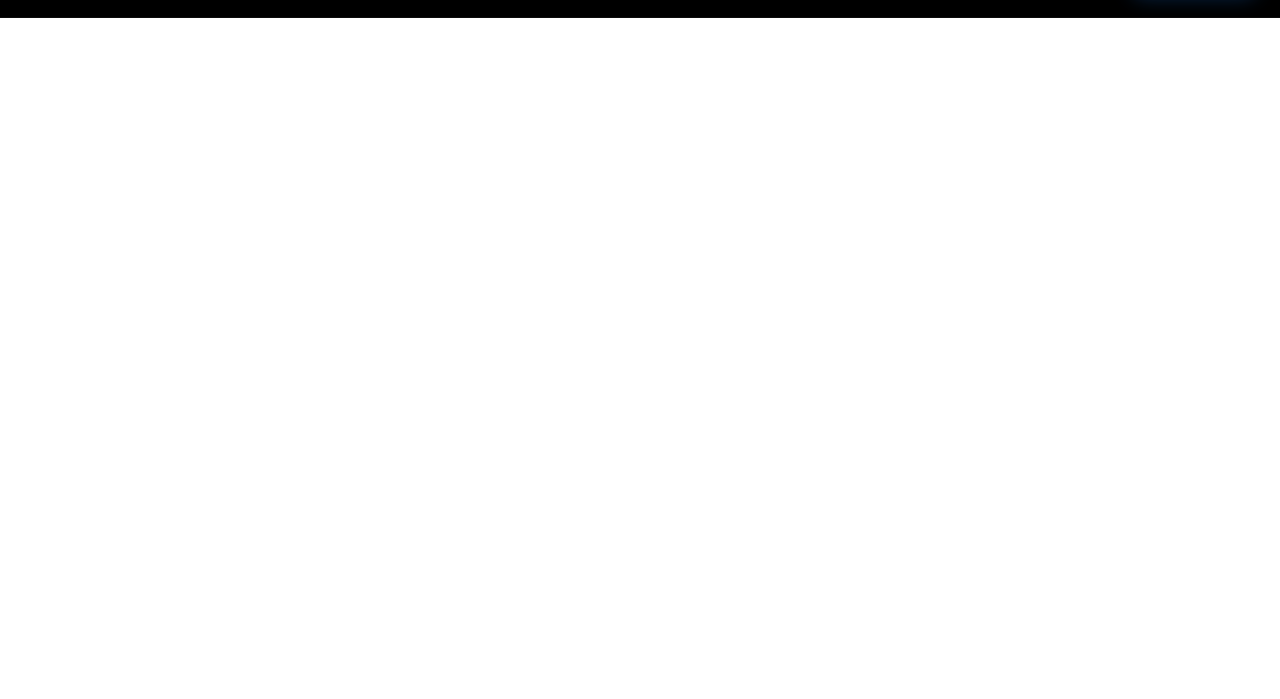
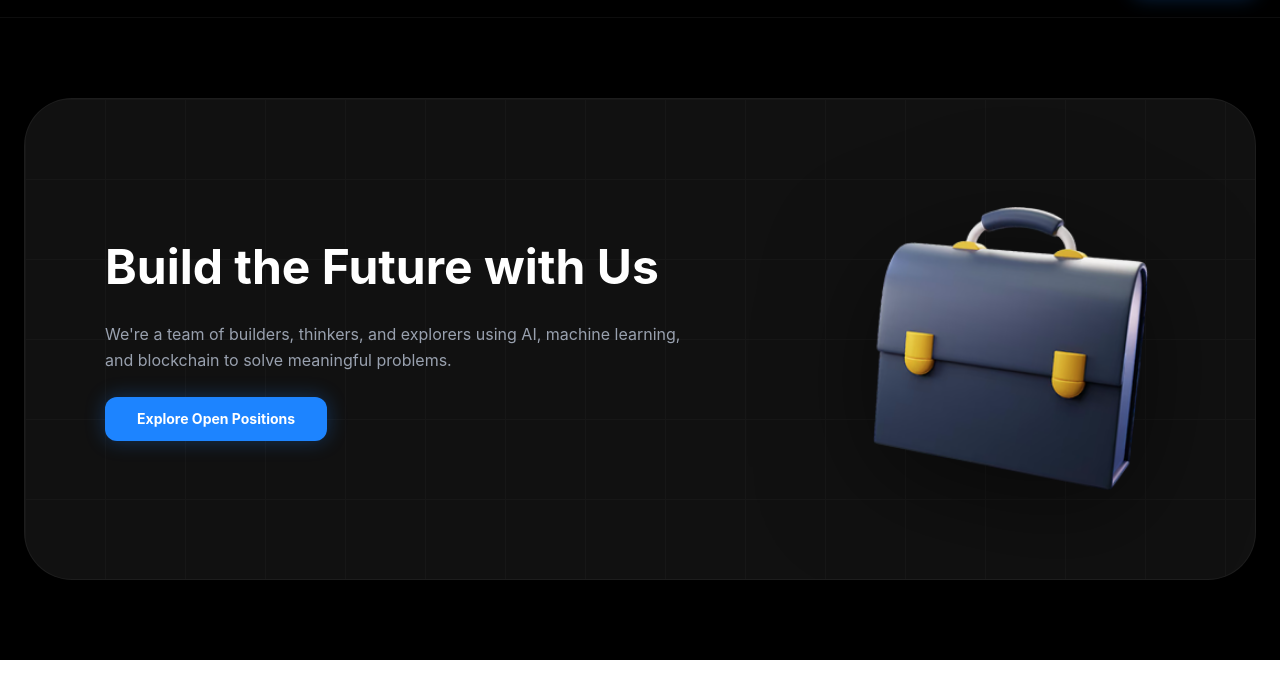
Before and after one commit to Ilyos11/Exam-Project, a website: page src/page3.html in a window 1280 px wide. Shown: the part 63-762 px from the top of the page. Drawn offline with nearby package versions, Linux system fonts and the light colour scheme; files that its build step writes are made by us from their sources.

Commit message:
Section 2

```diff
--- a/src/page3.html
+++ b/src/page3.html
@@ -44,6 +44,40 @@
 
 
 
+<!-- Section 2 -->
+<section class="bg-black py-20 px-6">
+  <div class="max-w-7xl mx-auto">
+
+    <div class="relative bg-[#111111] rounded-[48px] border border-white/5 overflow-hidden p-10 md:p-20 flex flex-col md:flex-row items-center justify-between gap-12">
+
+
+      <div class="absolute inset-0 opacity-20 pointer-events-none"
+           style="background-image: linear-gradient(#333 1px, transparent 1px), linear-gradient(90deg, #333 1px, transparent 1px); background-size: 80px 80px;">
+      </div>
+
+
+      <div class="relative z-10 space-y-6 text-center md:text-left max-w-xl">
+        <h2 class="text-3xl md:text-5xl font-bold text-white leading-tight">
+          Build the Future with Us
+        </h2>
+        <p class="text-gray-400 text-sm md:text-base leading-relaxed">
+          We're a team of builders, thinkers, and explorers using AI, machine learning, and blockchain to solve meaningful problems.
+        </p>
+        <button class="bg-[#1d84ff] hover:bg-blue-500 text-white px-8 py-3 rounded-xl font-bold text-sm transition-all shadow-[0_0_20px_rgba(29,132,255,0.3)]">
+          Explore Open Positions
+        </button>
+      </div>
+
+      <div class="relative z-10 flex justify-center w-full md:w-auto">
+
+        <img src="../img/Bag photo.png" alt="Join our team"
+             class="w-full max-w-[280px] md:max-w-[400px] h-auto object-contain drop-shadow-[0_20px_50px_rgba(0,0,0,0.5)] transform md:scale-110">
+      </div>
+
+    </div>
+  </div>
+</section>
+
 
 </body>
 </html>
```
Also changed, not shown: img/Bag photo.png (added).
